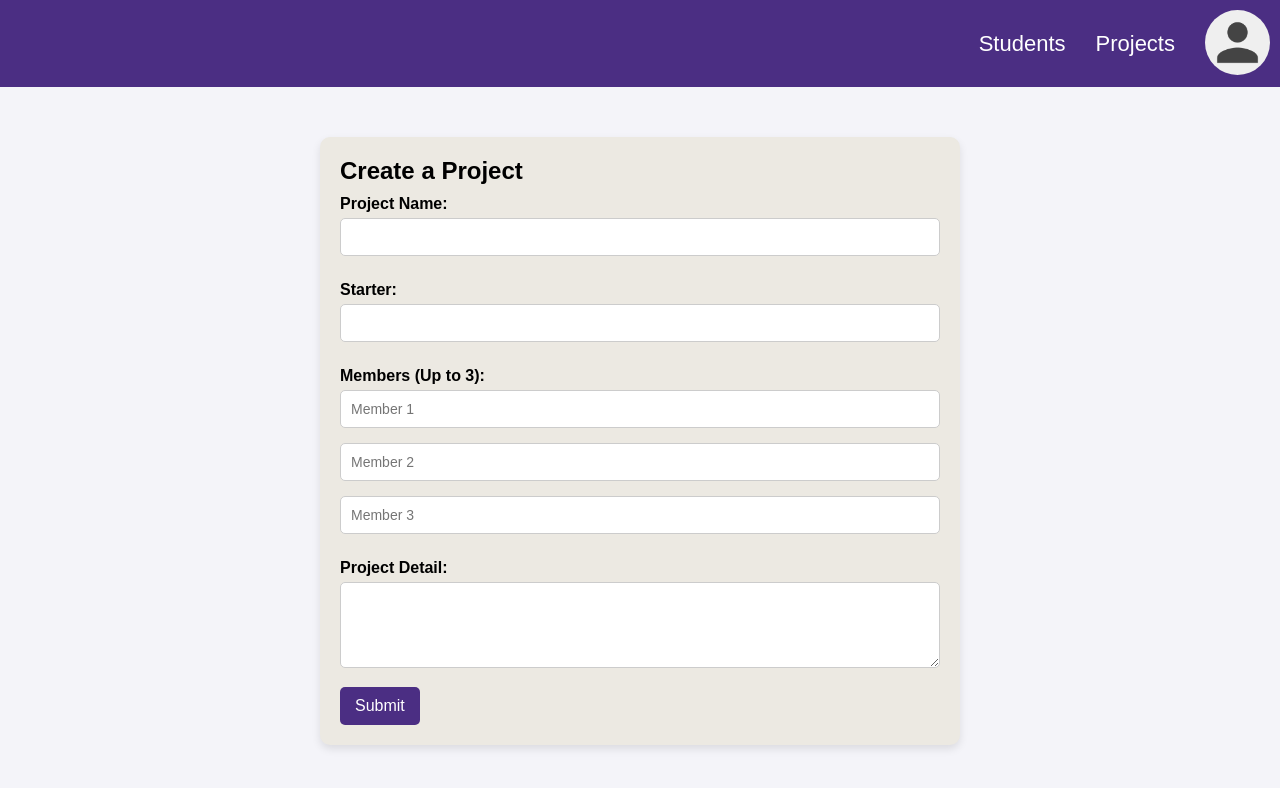
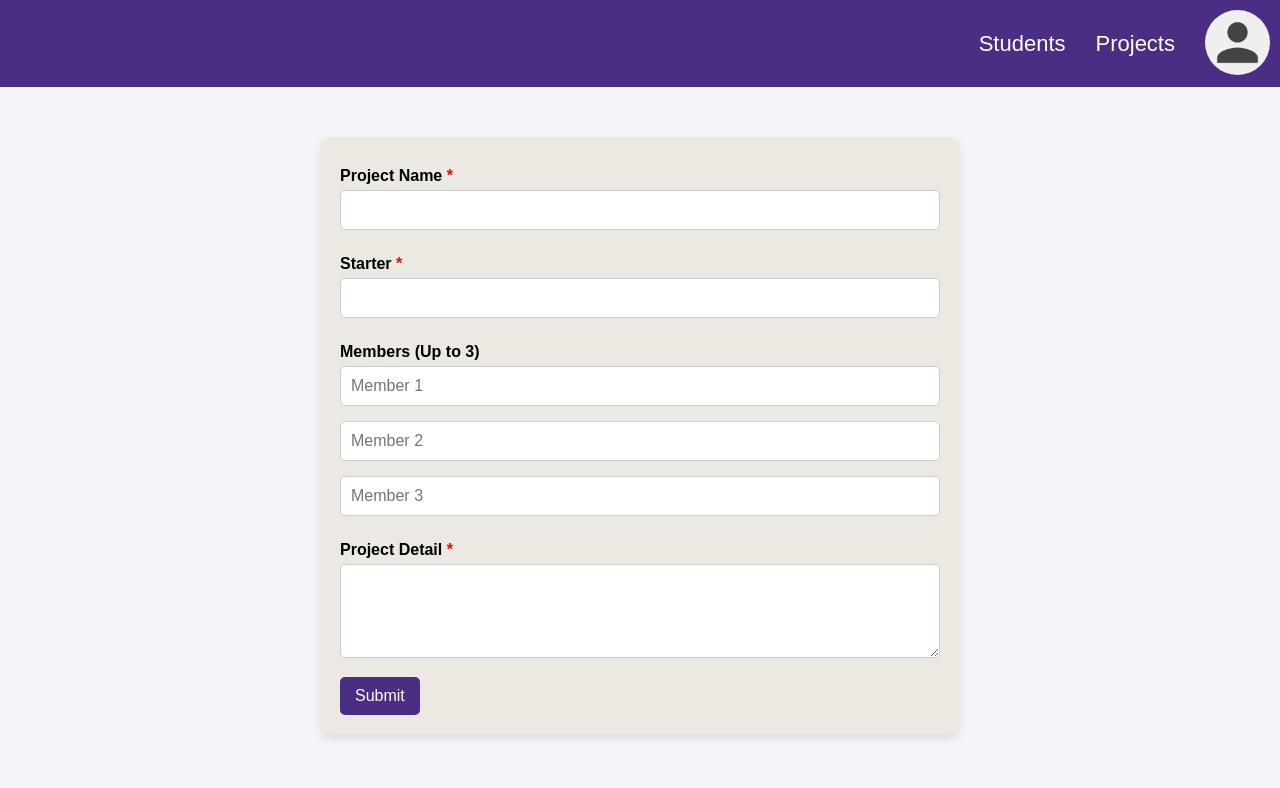
Before and after one commit to meepsterleapster/INFO441-GroupFormationProject, a React (Create React App) app: page /create-project in a window 1280 px wide. Shown: the top 788 px of the page. Built offline with nearby package versions, Linux system fonts and the light colour scheme; no server answers; the database is empty.

Commit message:
new changes

```diff
--- a/src/component/CreateProject.js
+++ b/src/component/CreateProject.js
@@ -1,6 +1,5 @@
 import React, { useState } from "react";
 import "../index.css";
-import { useNavigate } from "react-router-dom";
 import { getDatabase, ref, push } from "firebase/database";
 
 export function CreateProject() {
@@ -8,7 +7,8 @@ export function CreateProject() {
     const [starter, setStarter] = useState("");
     const [members, setMembers] = useState(["", "", ""]);
     const [projectDetail, setProjectDetail] = useState("");
-    const navigate = useNavigate();
+    const [submitStatus, setSubmitStatus] = useState(null);
+    const [errorMessage, setErrorMessage] = useState('');
 
     const handleMemberChange = (index, value) => {
         const newMembers = [...members];
@@ -16,7 +16,15 @@ export function CreateProject() {
         setMembers(newMembers);
     };
 
-    const handleSubmit = async () => {
+    const handleSubmit = async (event) => {
+        event.preventDefault();
+        if (!projectName || !starter || !projectDetail) {
+            setErrorMessage("Please fill out required fields *");
+            setSubmitStatus(null);
+            window.scrollTo({ top: 0, behavior: "smooth" });
+            return;
+          }
+
         const filteredMembers = members.filter(member => member.trim() !== "");
         const totalMembers = filteredMembers.length + 1; // Includes starter
         const maxMembers = 4;
@@ -36,17 +44,36 @@ export function CreateProject() {
             await push(projectRef, newProject);
             console.log("Project added to Firebase");
 
-            navigate("/projects");
+            setProjectName('');
+            setStarter('');
+            setMembers(["", "", ""]);
+            setProjectDetail('');
+            setSubmitStatus("success");
+            setErrorMessage("");
+
         } catch (error) {
-            console.error("Error adding project to Firebase: ", error);
+            console.error("Error submitting data: ", error);
+            setSubmitStatus("error");
+            setErrorMessage("Error submitting data, please try again.");
         }
     };
 
     return (
         <div className="form-container">
-            <h2>Create a Project</h2>
             <form>
-                <label>Project Name:</label>
+                {submitStatus === "success" && (
+                    <div className="alert_success">
+                    Data submitted successfully!
+                    </div>
+                )}
+
+                {(submitStatus === "error" || errorMessage) && (
+                    <div className="alert_message">
+                    {errorMessage}
+                    </div>
+                )}
+
+                <label>Project Name <span style={{ color: "red" }}>*</span></label>
                 <input
                     type="text"
                     value={projectName}
@@ -54,7 +81,7 @@ export function CreateProject() {
                     required
                 />
 
-                <label>Starter:</label>
+                <label>Starter <span style={{ color: "red" }}>*</span></label>
                 <input
                     type="text"
                     value={starter}
@@ -62,7 +89,7 @@ export function CreateProject() {
                     required
                 />
 
-                <label>Members (Up to 3):</label>
+                <label>Members (Up to 3)</label>
                 {members.map((member, index) => (
                     <input
                         key={index}
@@ -73,7 +100,7 @@ export function CreateProject() {
                     />
                 ))}
 
-                <label>Project Detail:</label>
+                <label>Project Detail <span style={{ color: "red" }}>*</span></label>
                 <textarea
                     value={projectDetail}
                     onChange={(e) => setProjectDetail(e.target.value)}
--- a/src/component/ProjectsPanel.js
+++ b/src/component/ProjectsPanel.js
@@ -1,18 +1,17 @@
 import React, { useState, useEffect } from "react";
 import "../index.css";
 import { Link } from "react-router-dom";
-import PRO_DATA from "../data/projectdata.json";
+// import PRO_DATA from "../data/projectdata.json";
 import { Project } from "./SingleProject";
 import { getDatabase, ref, onValue } from "firebase/database";
 
 export function ProjectsPanel() {
-    const [projects, setProjects] = useState(PRO_DATA); //local data
+    const [projects, setProjects] = useState(''); //local data
     const [searchInput, setSearchInput] = useState("");
-    const [filteredProjects, setFilteredProjects] = useState(PRO_DATA);
+    const [filteredProjects, setFilteredProjects] = useState('');
 
     //Firebase 数据
     useEffect(() => {
-        if (window.location.hostname !== "localhost") {
             const db = getDatabase();
             const projectRef = ref(db, "Projects");
 
@@ -24,7 +23,6 @@ export function ProjectsPanel() {
                     setFilteredProjects(firebaseData); // 让搜索栏也能筛选 Firebase 数据
                 }
             });
-        }
     }, []);
 
     const handleSearch = (event) => {
@@ -34,7 +32,8 @@ export function ProjectsPanel() {
     const handleSearchClick = () => {
         const filtered = projects.filter(project =>
             project.projectName.toLowerCase().includes(searchInput) ||
-            project.members.some(member => member.toLowerCase().includes(searchInput))
+            project.members.some(member => member.toLowerCase().includes(searchInput)) ||
+            project.starter.toLowerCase().includes(searchInput)
         );
         setFilteredProjects(filtered);
     };
--- a/src/index.css
+++ b/src/index.css
@@ -403,9 +403,16 @@ form input, form textarea {
     width: 100%;
     padding: 10px;
     margin-bottom: 15px;
+    font-size: inherit;
+    font-family: inherit;
     border: 1px solid #ccc;
     border-radius: 5px;
-    font-size: 14px;
+}
+
+form input:focus, form textarea:focus {
+    border-color: #4b2e83;
+    outline: none;
+    box-shadow: 0 0 5px rgba(75, 46, 131, 0.5);
 }
 
 /* Small text (hints) styles */
@@ -530,7 +537,6 @@ form button:hover {
 
 /* Self Introduction container styling */
 .self-introduction {
-    margin-top: 20px;
     margin-bottom: 10px;
 }
 
@@ -538,34 +544,3 @@ form button:hover {
     font-size: 18px;
     margin-bottom: 10px;
 }
-
-/* Style for the textarea */
-.self-introduction textarea {
-    width: 100%;
-    padding: 10px;
-    font-size: inherit;
-    font-family: inherit;
-    border: 1px solid #ccc;
-    border-radius: 5px;
-    resize: vertical;
-}
-
-.self-introduction textarea:focus {
-    border-color: #4b2e83;
-    outline: none;
-    box-shadow: 0 0 5px rgba(75, 46, 131, 0.5);
-}
-
-
-.dynamic-projects {
-    margin-top: 20px;
-    padding: 10px 0;
-}
-
-.dynamic-projects .project:nth-child(odd) {
-    background-color: #f9f9f9;
-}
-
-.dynamic-projects .project:nth-child(even) {
-    background-color: #ffffff;
-}
```
